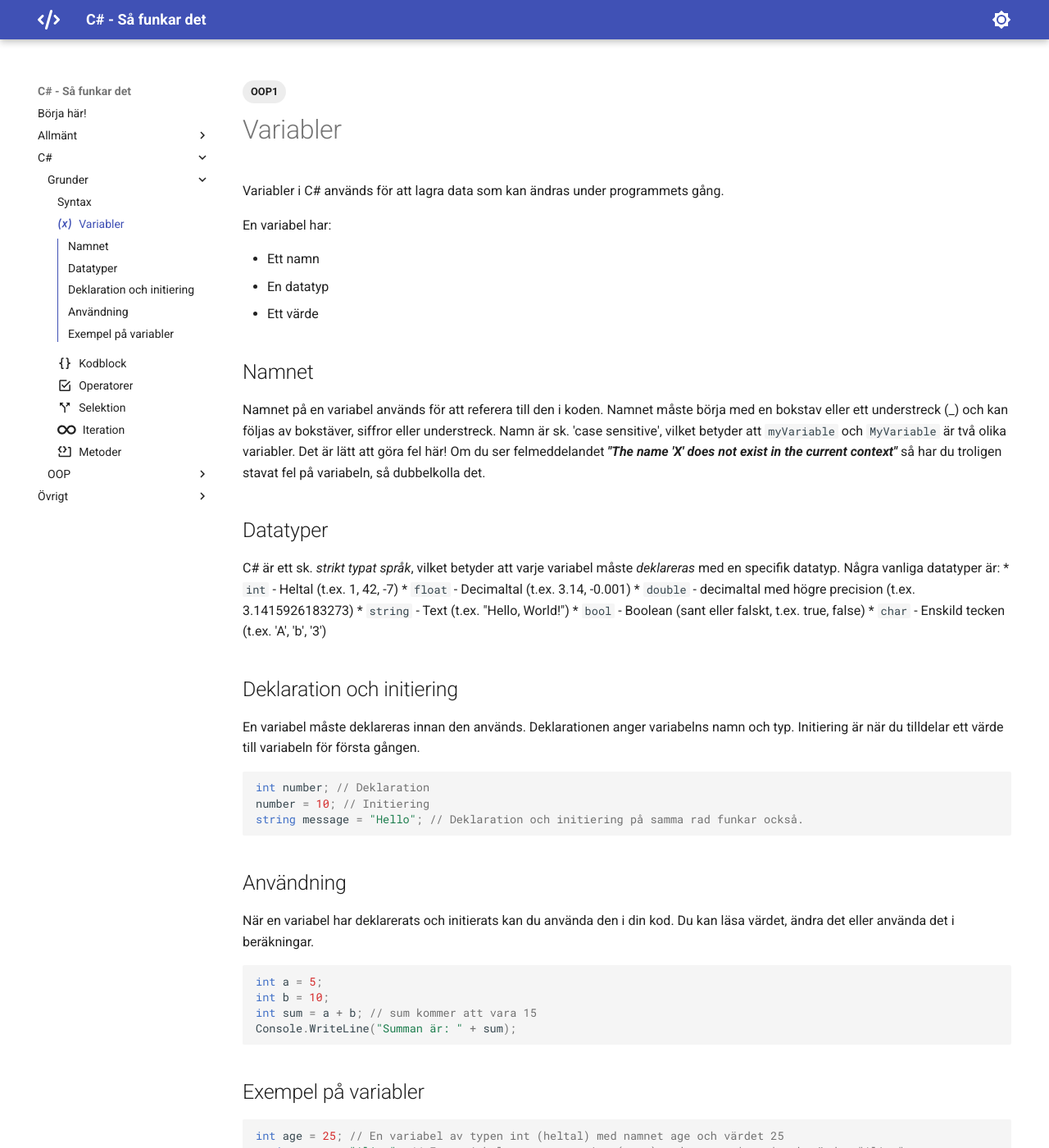
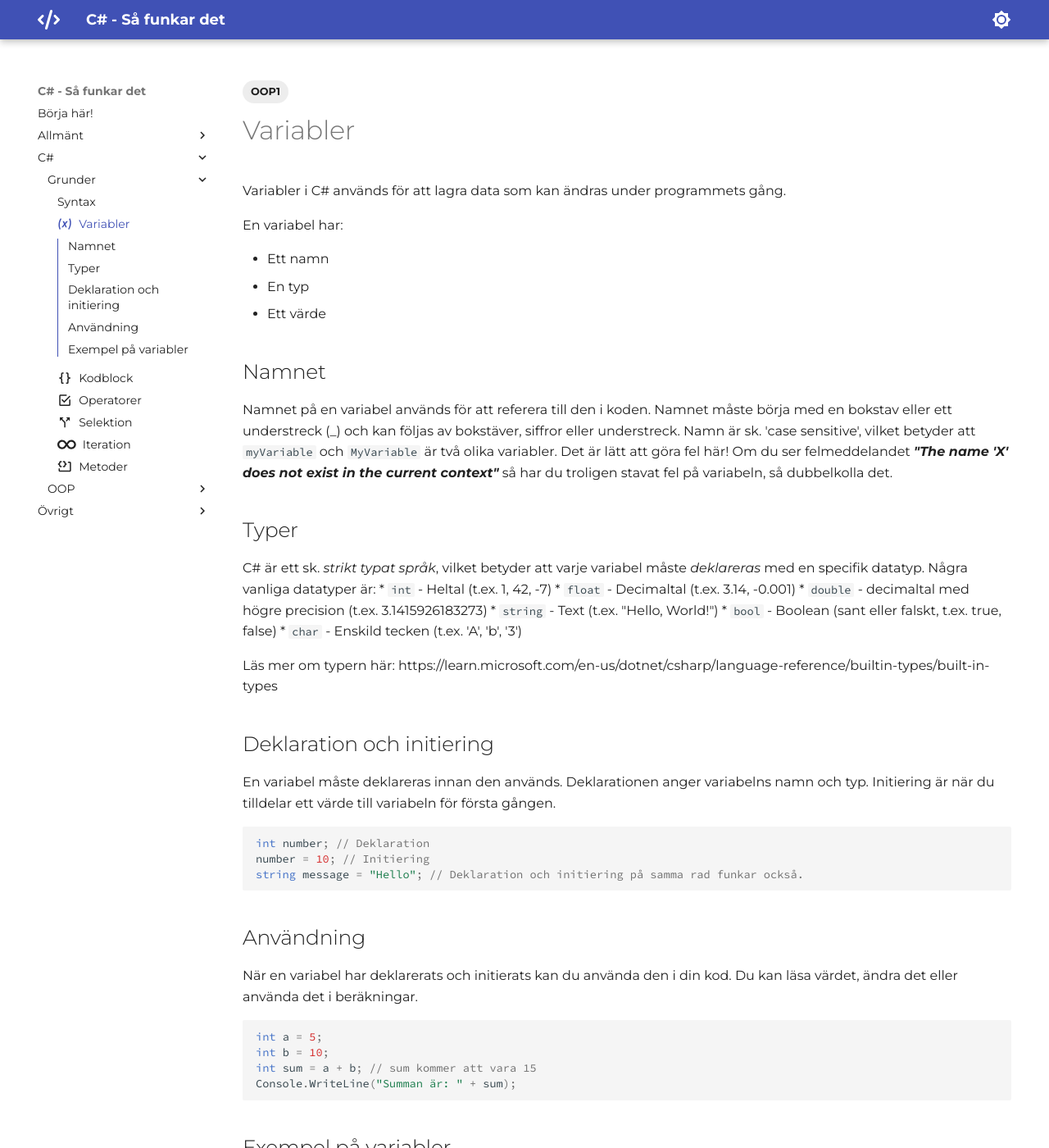
Before and after one commit to BYSuvNet/edudocs, an MkDocs documentation site: the page built from docs/C#/Grunder/1.1_variables.md, in a window 1280 px wide and 1400 px high. Shown: the whole window at 82% size. Built offline with MkDocs 1.6.1 and Material for MkDocs 9.7.7, drawn with Linux system fonts in a browser that asks for light colours.

Commit message:
Additions

```diff
--- a/docs/C#/Grunder/1.1_variables.md
+++ b/docs/C#/Grunder/1.1_variables.md
@@ -12,13 +12,13 @@ Variabler i C# används för att lagra data som kan ändras under programmets g
 En variabel har:
 
 * Ett namn
-* En datatyp
+* En typ
 * Ett värde
 
 ## Namnet
 Namnet på en variabel används för att referera till den i koden. Namnet måste börja med en bokstav eller ett understreck (_) och kan följas av bokstäver, siffror eller understreck. Namn är sk. 'case sensitive', vilket betyder att `myVariable` och `MyVariable` är två olika variabler. Det är lätt att göra fel här! Om du ser felmeddelandet ***"The name 'X' does not exist in the current context"*** så har du troligen stavat fel på variabeln, så dubbelkolla det.
 
-## Datatyper
+## Typer
 C# är ett sk. *strikt typat språk*, vilket betyder att varje variabel måste *deklareras* med en specifik datatyp. Några vanliga datatyper är:
 * `int` - Heltal (t.ex. 1, 42, -7)
 * `float` - Decimaltal (t.ex. 3.14, -0.001)
@@ -26,6 +26,8 @@ C# är ett sk. *strikt typat språk*, vilket betyder att varje variabel måste *
 * `string` - Text (t.ex. "Hello, World!")
 * `bool` - Boolean (sant eller falskt, t.ex. true, false)
 * `char` - Enskild tecken (t.ex. 'A', 'b', '3')
+
+Läs mer om typern här: https://learn.microsoft.com/en-us/dotnet/csharp/language-reference/builtin-types/built-in-types
 
 ## Deklaration och initiering
 En variabel måste deklareras innan den används. Deklarationen anger variabelns namn och typ. Initiering är när du tilldelar ett värde till variabeln för första gången.
--- a/mkdocs.yml
+++ b/mkdocs.yml
@@ -12,9 +12,9 @@ theme:
     # - navigation.path
     # - navigation.tabs
   name: material
-  # font:
-    # text: Merriweather Sans
-    # code: Red Hat Mono
+  font:
+    text: Montserrat
+    code: Source Code Pro
   icon:
     # logo: assets/logo.png
     logo: fontawesome/solid/code
@@ -85,3 +85,4 @@ extra:
 copyright: Copyright &copy; 2024 - 2025 Gustav Bodell
 plugins:
     - tags
+    # - privacy
```
Also changed, not shown: docs/Allmänt/commonproblems.md (added, +22 -0 lines), docs/1_starthere.md (line endings or trailing spaces), 1 other file.
